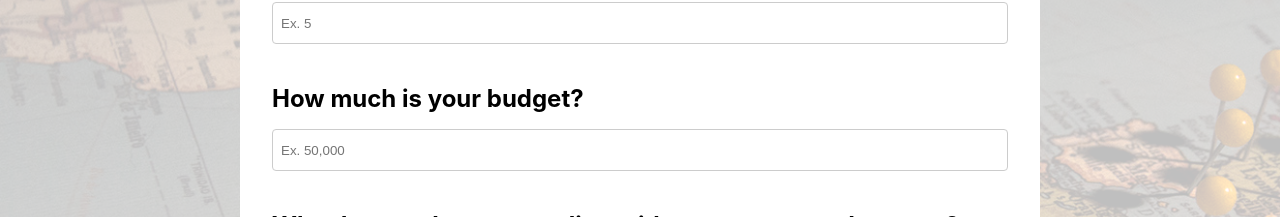
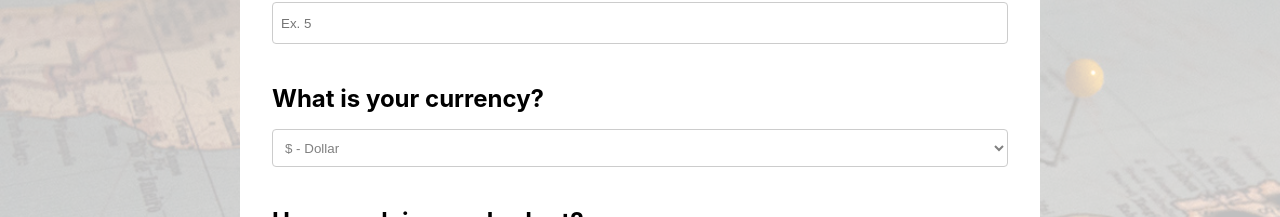
Before and after one commit to zMackaroo/tripbuddy, a React (Vite) app: page /create in a window 1280 px wide. Shown: the part 400-617 px from the top of the page. Built offline with nearby package versions, Linux system fonts and the light colour scheme.

Commit message:
add currency

```diff
--- a/src/Components/Dashboard/Dashboard.tsx
+++ b/src/Components/Dashboard/Dashboard.tsx
@@ -19,6 +19,7 @@ import {
   GooglePlaceAPIKey,
   travelGroupOptions,
   GEMINI_PROMPT,
+  supportedCurrency,
 } from '@Utils/Constant';
 
 import './Dashboard.scss';
@@ -77,6 +78,7 @@ function Dashboard() {
       .replace('{days}', geminiParamsConfig.days)
       .replace('{pax}', geminiParamsConfig.pax)
       .replace('{budget}', geminiParamsConfig.budget)
+      .replace('{currency}', geminiParamsConfig.currency)
       .replace('{days}', geminiParamsConfig.days);
 
     await chatSession.sendMessage(transformedPrompt).then(({ response }) => {
@@ -133,6 +135,28 @@ function Dashboard() {
                 })
               }
             />
+          </div>
+          <div className="form__input-group">
+            <h2>What is your currency?</h2>
+            <select
+              title="currency"
+              name="currency"
+              className="form__input-type-number"
+              onChange={(e) =>
+                updateStore({
+                  geminiParamsConfig: {
+                    ...geminiParamsConfig,
+                    currency: e.target.value,
+                  },
+                })
+              }
+            >
+              <option value="Dollar">$ - Dollar</option>
+              <option value="Peso">₱ - Peso</option>
+              <option value="Yen">¥ - Yen</option>
+              <option value="Won">₩ - Won</option>
+              <option value="Baht">฿ - Baht</option>
+            </select>
           </div>
           <div className="form__input-group">
             <h2>How much is your budget?</h2>
@@ -218,7 +242,8 @@ function Dashboard() {
                   📅 {geminiParamsConfig.days} day(s)
                 </div>
                 <div className="details__container">
-                  💰 {geminiParamsConfig.budget.toLocaleString()} budget
+                  💰 {supportedCurrency[geminiParamsConfig.currency]}
+                  {geminiParamsConfig.budget.toLocaleString()} budget
                 </div>
                 <div className="details__container">
                   🥂 No. Of Traveler: {geminiParamsConfig.pax}
--- a/src/Utils/Constant.ts
+++ b/src/Utils/Constant.ts
@@ -1,3 +1,4 @@
+/* eslint-disable @typescript-eslint/no-explicit-any */
 import { lazy } from 'react';
 
 const Header = lazy(() => import('../Components/Header/Header'));
@@ -44,6 +45,14 @@ const travelGroupOptions: Array<ITravelGroupOptions> = [
 
 const GEMINI_PROMPT = import.meta.env.VITE_GOOGLE_GEMINI_PROMPT;
 
+const supportedCurrency: any = {
+  'Dollar': '$',
+  'Peso': '₱',
+  'Won': '₩',
+  'Yen': '¥',
+  'Baht': '฿'
+}
+
 export {
   Header,
   Landing,
@@ -53,5 +62,6 @@ export {
   GeminiAPIKey,
   GooglePlaceAPIKey,
   travelGroupOptions,
-  GEMINI_PROMPT
+  GEMINI_PROMPT,
+  supportedCurrency
 };
--- a/src/Utils/Context/Reducer/applicationReducer.tsx
+++ b/src/Utils/Context/Reducer/applicationReducer.tsx
@@ -10,6 +10,7 @@ export const initialStore = {
     days: 0,
     budget: 0,
     pax: 0,
+    currency: '',
   },
   geminiGenerativeResult: null,
   auth: {},
```
Also changed, not shown: 1 other file (tests, documents, lock files or other folders).
